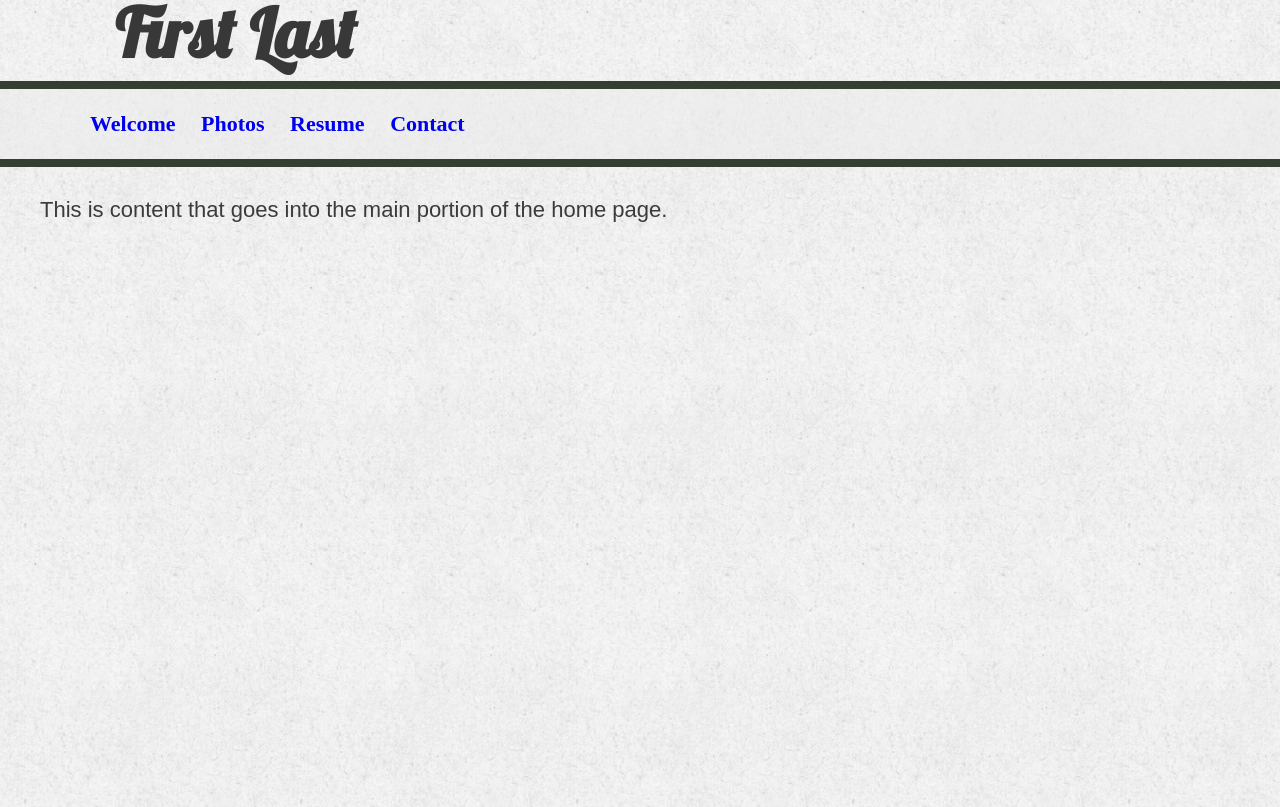
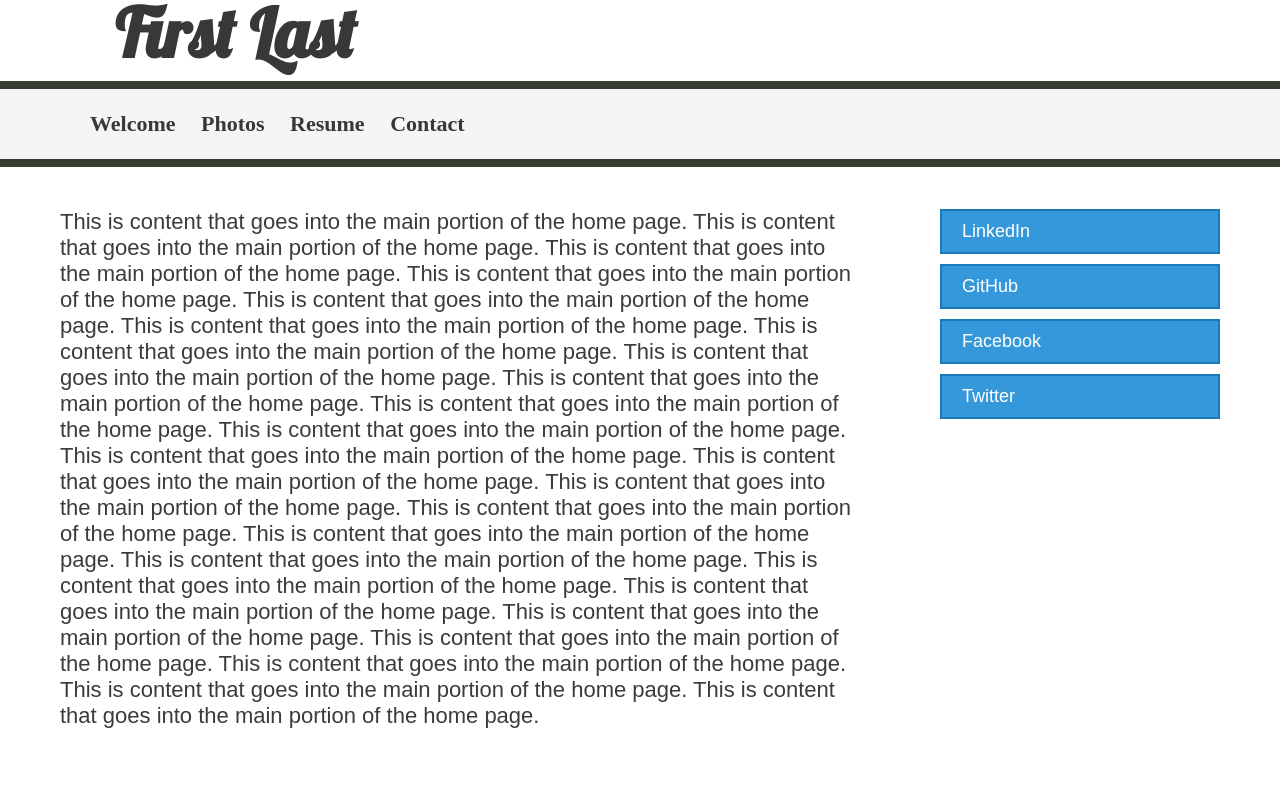
Before and after one commit to brandon-foster/template-1, a PHP site: page / in a window 1280 px wide. After the commit the page ends 728 px from the top, so only its background shows below. Run offline with PHP 8.4, Linux system fonts and the light colour scheme; some libraries are stand-ins or nearby versions; some web fonts are replaced.

Commit message:
Left and right content areas, buttons

```diff
--- a/css/main.css
+++ b/css/main.css
@@ -14,14 +14,15 @@ h2.lobster-font {
 }
 
 /***********************/
-
 body {
-	background-image: url('../img/background/paper_3.png');
-	font-family: arial, sans-serif;
+	/* 	background-image: url('../img/background/paper_3.png'); */
+	background-color: #fff; font-family : proxima-nova, sans-serif;
 	font-size: 22px;
 	color: #3b3b3b;
 	margin: 0;
 	padding: 0;
+	font-size: 22px;
+	font-family: proxima-nova, sans-serif;
 }
 
 #top-bar {
@@ -29,7 +30,7 @@ body {
 	margin-bottom: -40px;
 	margin-right: auto;
 	margin-left: auto;
-	width: 1050px;
+	max-width: 1050px;
 }
 
 #custom-nav-wrapper {
@@ -52,6 +53,7 @@ body {
 	display: inline-block;
 	margin-right: 20px;
 	text-decoration: none;
+	color: #383838;
 }
 
 #custom-nav:first-child {
@@ -70,23 +72,70 @@ body {
 	margin-top: 20px;
 	margin-right: auto;
 	margin-left: auto;
-	padding: 10px 15px;
 	height: 600px;
-	width: 1200px;
+	max-width: 1200px;
 }
 
-.content-left {
-    background-color: #00ff00;
-    float: left;
-    width: 70%;
+.content-left-wrapper,.content-right-wrapper {
+	margin: 0;
+	padding: 0;
 }
 
-.content-right {
-    background-color: #0000ff;
-    float: right;
-    width: 30%;
+.content-left-wrapper {
+	/* 	background-color: #00ff00; */
+	float: left;
+	width: 70%;
+}
+
+.content-right-wrapper {
+	/* 	background-color: #0000ff; */
+	float: right;
+	width: 30%;
+}
+
+.content-left,.content-right {
+	padding-left: 20px;
+	padding-right: 20px;
 }
 
 #links-section {
 	background-color: ff0000;
 }
+
+/* BUTTONS */
+.button-list {
+	list-style-type: none;
+}
+
+.btn {
+	background: #3498db;
+	background-image: -webkit-linear-gradient(top, #3498db, #3498db);
+	background-image: -moz-linear-gradient(top, #3498db, #3498db);
+	background-image: -ms-linear-gradient(top, #3498db, #3498db);
+	background-image: -o-linear-gradient(top, #3498db, #3498db);
+	background-image: linear-gradient(to bottom, #3498db, #3498db);
+	/* #2980b9 */
+	-webkit-border-radius: 0;
+	-moz-border-radius: 0;
+	border-radius: 0px;
+	border: 2px solid #187bb8;
+	font-family: Arial;
+	color: #ffffff;
+	font-size: 18px;
+	padding: 10px 20px 10px 20px;
+	text-decoration: none;
+	/* added by brandon */
+	margin-top: 10px;
+}
+
+.btn:hover {
+	background: #3cb0fd;
+	background-image: -webkit-linear-gradient(top, #37a4ed, #3498db);
+	background-image: -moz-linear-gradient(top, #37a4ed, #3498db);
+	background-image: -ms-linear-gradient(top, #37a4ed, #3498db);
+	background-image: -o-linear-gradient(top, #37a4ed, #3498db);
+	background-image: linear-gradient(to bottom, #37a4ed, #3498db);
+	/* #3cb0fd */
+	text-decoration: none;
+}
+/* END BUTTON */
--- a/includes/content/main-home.txt
+++ b/includes/content/main-home.txt
@@ -1 +1,24 @@
-This is content that goes into the main portion of the home page.
+This is content that goes into the main portion of the home page. This
+is content that goes into the main portion of the home page. This is
+content that goes into the main portion of the home page. This is
+content that goes into the main portion of the home page. This is
+content that goes into the main portion of the home page. This is
+content that goes into the main portion of the home page. This is
+content that goes into the main portion of the home page. This is
+content that goes into the main portion of the home page. This is
+content that goes into the main portion of the home page. This is
+content that goes into the main portion of the home page. This is
+content that goes into the main portion of the home page. This is
+content that goes into the main portion of the home page. This is
+content that goes into the main portion of the home page. This is
+content that goes into the main portion of the home page. This is
+content that goes into the main portion of the home page. This is
+content that goes into the main portion of the home page. This is
+content that goes into the main portion of the home page. This is
+content that goes into the main portion of the home page. This is
+content that goes into the main portion of the home page. This is
+content that goes into the main portion of the home page. This is
+content that goes into the main portion of the home page. This is
+content that goes into the main portion of the home page. This is
+content that goes into the main portion of the home page. This is
+content that goes into the main portion of the home page.
--- a/index.php
+++ b/index.php
@@ -11,8 +11,27 @@
         <?php include"includes/nav-include.php"?>
 
         <div id="main">
-        	<?php include 'includes/content/main-home.txt'; ?>
-        </div>
+
+			<div class="content-left-wrapper">
+
+				<div class="content-left">
+					<p><?php include"includes/content/main-home.txt"; ?></p>
+				</div>
+
+			</div>
+
+			<div class="content-right-wrapper">
+				<div class="content-right">
+					<ul class="button-list">
+						<li class="btn">LinkedIn</li>
+						<li class="btn">GitHub</li>
+						<li class="btn">Facebook</li>
+						<li class="btn">Twitter</li>
+					</ul>
+				</div>
+			</div>
+
+		</div>
 	</div>
 
 	<!-- jQuery -->
```
